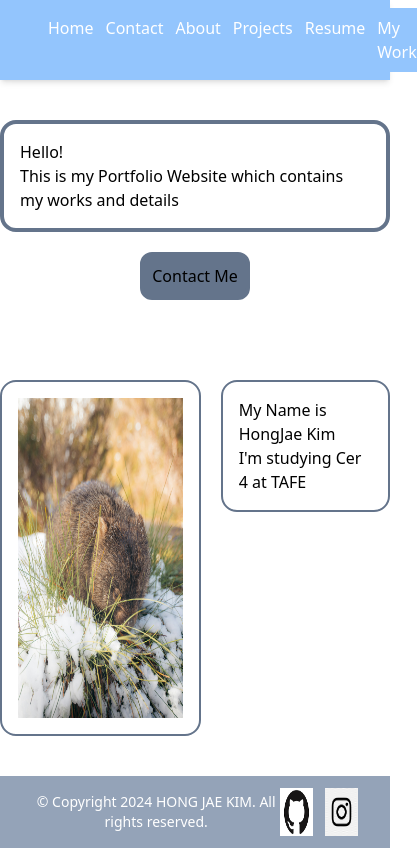
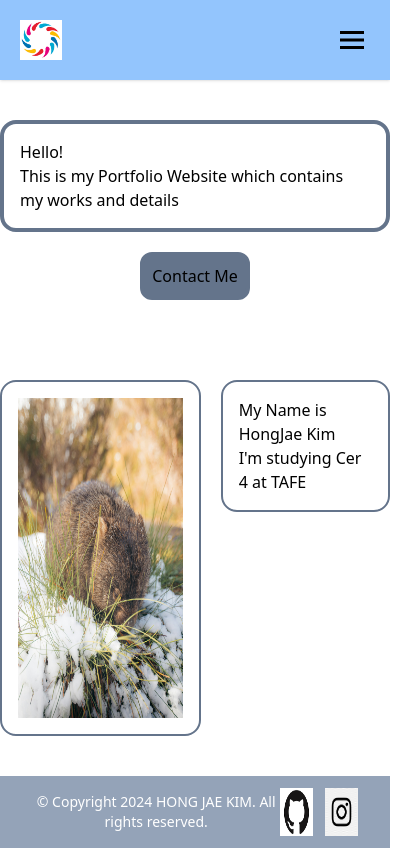
Before and after one commit to KoreAustralian/C4Prog-WT-PROJ, a website: page index.html in a window 390 px wide. Shown: the whole page, 417 px wide, since content can reach past the window. Drawn offline with Linux system fonts and the light colour scheme.

Commit message:
feat(index.html): add hamburger menu

```diff
--- a/index.html
+++ b/index.html
@@ -9,23 +9,23 @@
     <link rel="stylesheet" href="./assets/css/site.css">
 </head>
 <body>
-    <header class="flex flex-row items-center justify-between px-4 sticky top-0 z-50 bg-blue-300 shadow-md">
-        <div class="flex items-center justify-center px-4 py-2">
-            <div class>
-                <img src="./assets/img/logo.png" alt="Logo" class="w-16 h-16">
-            </div>
+    <!-- add hamburger menu reference: https://www.youtube.com/watch?v=X6CsbhSVUEc -->
+    <nav class="p-5 bg-blue-300 shadow md:flex md:items-center md:justify-between">
+        <div class="flex justify-between items-center">
+            <img src="./assets/img/logo.png" alt="Logo" class="h-10 inline">
+            <img src="./assets/img/hamburger.png" alt="hamburgerMenu" class="md:hidden block">
         </div>
-        <nav>
-            <ul class="flex gap-3 justify-center bg-blue-300 py-2">
-                <li><a href="index.html" class="text-white hover:text-blue-200">Home</a></li>
-                <li><a href="contact.html" class="text-white hover:text-blue-200">Contact</a></li>
-                <li><a href="about.html" class="text-white hover:text-blue-200">About</a></li>
-                <li><a href="projects.html" class="text-white hover:text-blue-200">Projects</a></li>
-                <li><a href="resume.html" class="text-white hover:text-blue-200">Resume</a></li>
-                <li><a href="mywork.html" class="text-white hover:text-blue-200">My Work</a></li>
-            </ul>
-        </nav>
-    </header>
+
+        <ul class="md:flex md:items-center z-[-1] md:z-auto md:static absolute w-full left-0 md:w-auto md:py-0 py-2 md:pl-0 pl-3 md:opacity-100 opacity-0 top-[-400px] transition-all ease-in duration-500">
+            <li class="mx-4 my-6 md:my-0"><a href="index.html" class="text-white hover:text-blue-200 duration-500">Home</a></li>
+            <li class="mx-4 my-6 md:my-0"><a href="contact.html" class="text-white hover:text-blue-200 duration-500">Contact</a></li>
+            <li class="mx-4 my-6 md:my-0"><a href="about.html" class="text-white hover:text-blue-200 duration-500">About</a></li>
+            <li class="mx-4 my-6 md:my-0"><a href="projects.html" class="text-white hover:text-blue-200 duration-500">Projects</a></li>
+            <li class="mx-4 my-6 md:my-0"><a href="resume.html" class="text-white hover:text-blue-200 duration-500">Resume</a></li>
+            <li class="mx-4 my-6 md:my-0"><a href="mywork.html" class="text-white hover:text-blue-200 duration-500">My Work</a></li>
+        </ul>
+    </nav>
+
     <main>
         <section class="flex flex-col gap-5 items-center justify-center py-10">
             <div class="border-4 border-slate-500 px-4 py-4 rounded-2xl">
```
Also changed, not shown: assets/css/site.css, assets/img/close.png (added), assets/img/hamburger.png (added).
